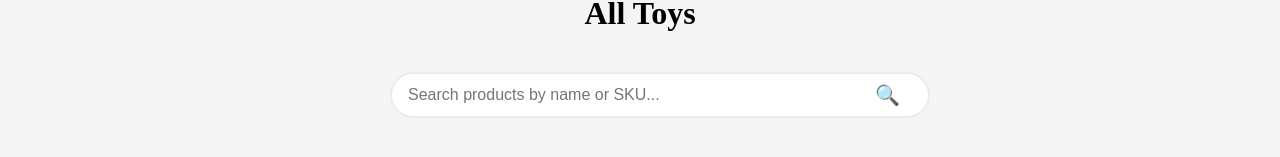
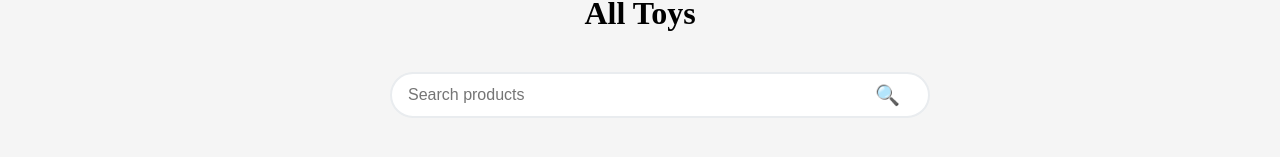
Before and after one commit to cih-lian-liao/funzy-mart, a React (Vite) app in the folder my-app/: page /catalog in a window 1280 px wide. Shown: the part 230-387 px from the top of the page. Built offline with nearby package versions, Linux system fonts and the light colour scheme.

Commit message:
small edit in catalog top area

```diff
--- a/my-app/src/components/Catalog/Catalog.jsx
+++ b/my-app/src/components/Catalog/Catalog.jsx
@@ -60,7 +60,7 @@ export default function Catalog() {
             <div className="catalog__search-container">
               <input
                 type="text"
-                placeholder="Search products by name or SKU..."
+                placeholder="Search products"
                 value={searchQuery}
                 onChange={(e) => setSearchQuery(e.target.value)}
                 className="catalog__search-input"
```
